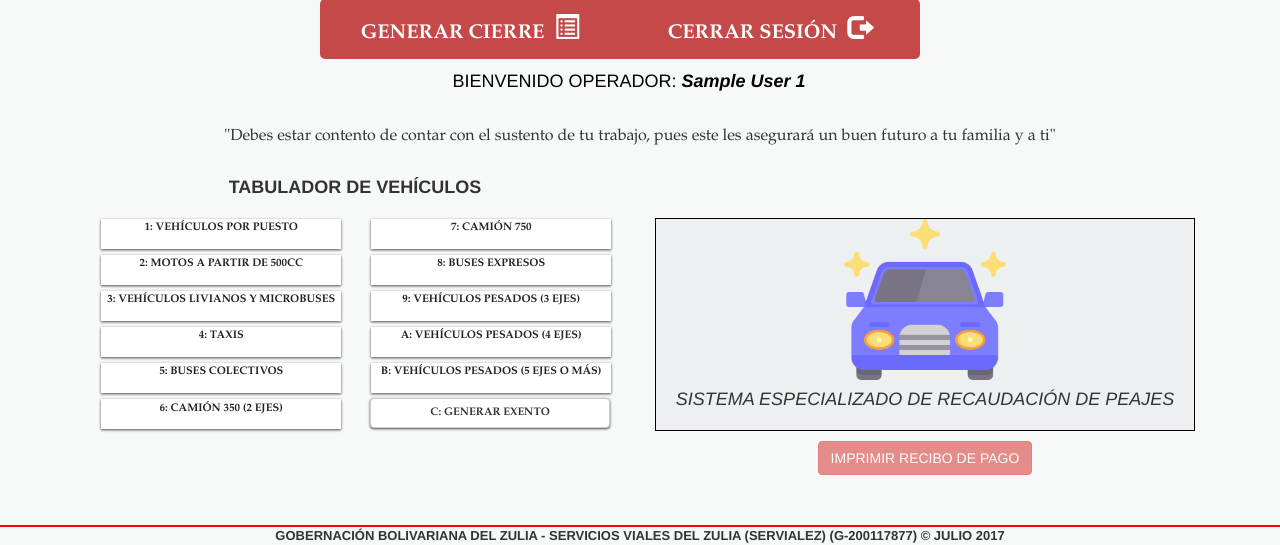
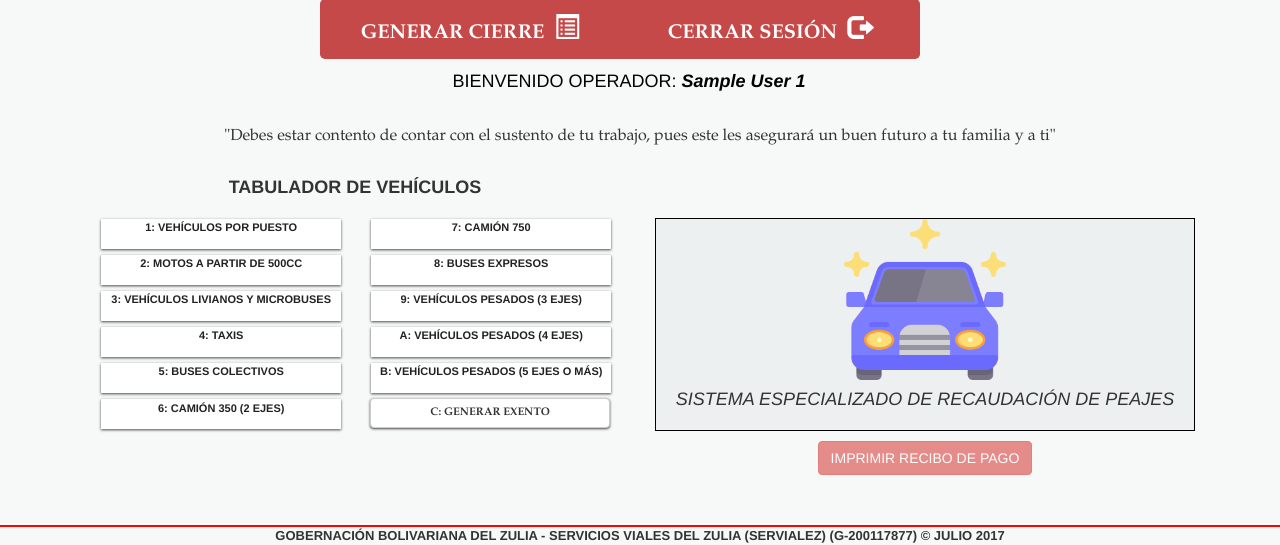
Before and after one commit to dleiva1905/serp, a PHP site: page /abcd/serp/recaudador.php in a window 1280 px wide. Shown: the part 301-846 px from the top of the page. Run offline with PHP 8.4, Linux system fonts and the light colour scheme; the visitor is signed in with stand-in values (Sample User, id 1); data comes from the database, SQL or seed files in the repository; data that the repository does not hold is empty.

Commit message:
Add files via upload

```diff
--- a/serp/recaudador.php
+++ b/serp/recaudador.php
@@ -25,12 +25,7 @@ if (@!$_SESSION['usuario']) {
   <link rel="stylesheet" type="text/css" href="css/sty.css">
 
   <style type="text/css">
-    body,a, #vehiculos{
-      font-family: "Palatino";
-      font-size: 20px;
-    }
-
-    #vehiculos{
+    body,a{
       font-family: "Palatino";
       font-size: 20px;
     }
```
